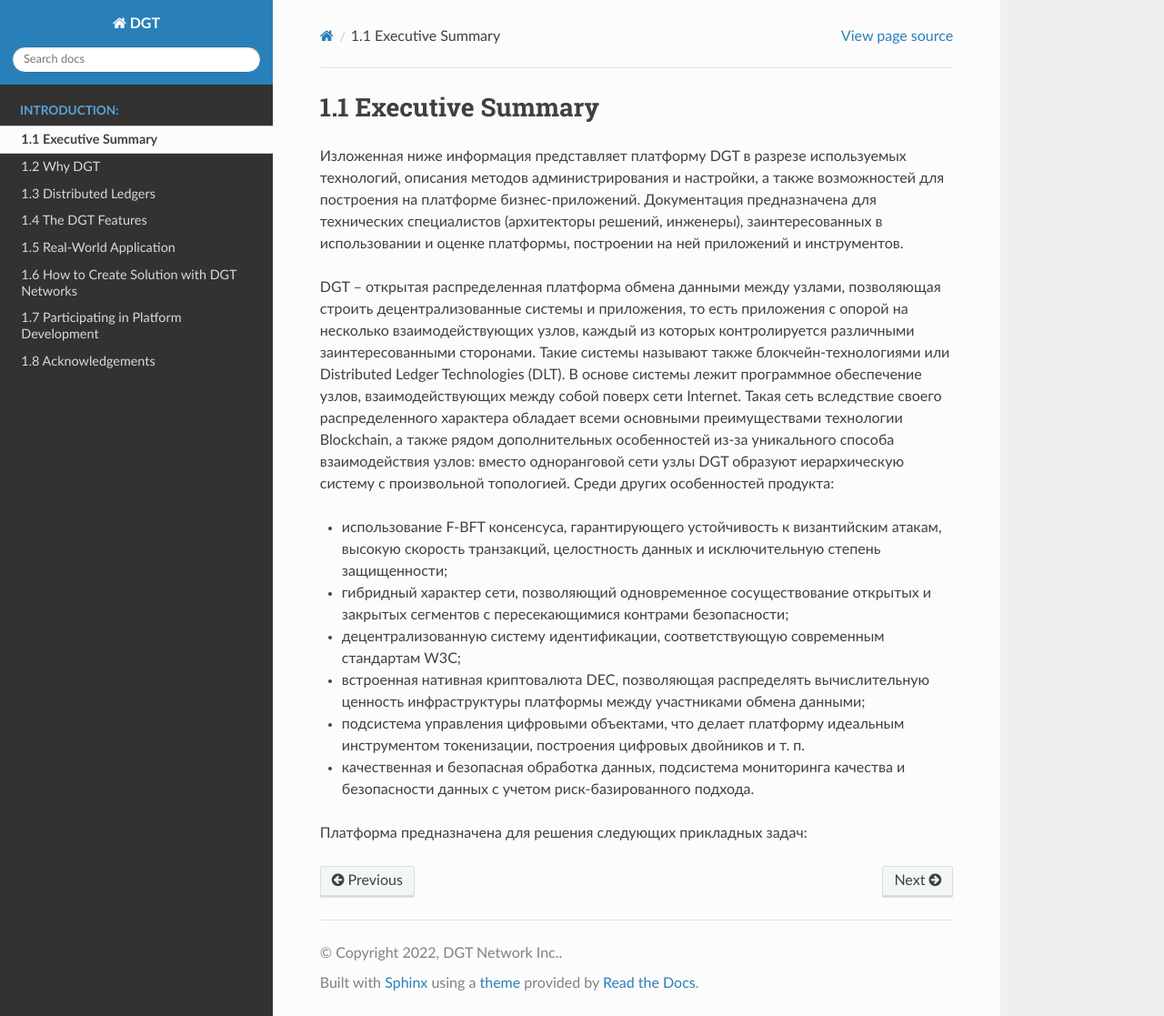
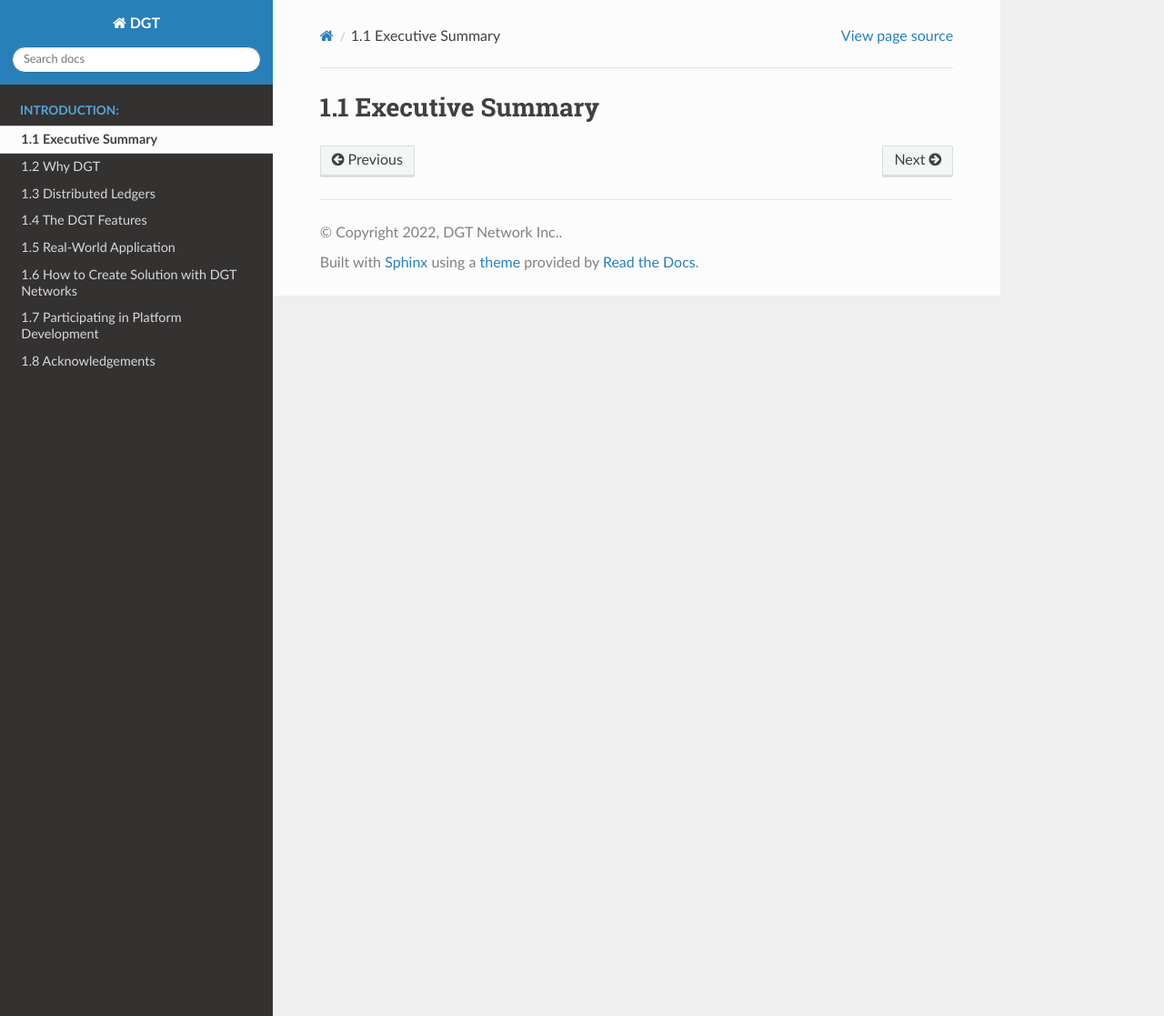
Before and after one commit to DGT-Network/DGT-Matagami, a Sphinx documentation site: the page built from docs/INTRODUCTION/1.0_Executive_Summary.rst, in a window 1280 px wide and 1117 px high. Shown: the whole window at 91% size. Built offline with Sphinx 7.4.7 and the Read the Docs theme 2.0.0, drawn with Linux system fonts in a browser that asks for light colours.

Commit message:
editing executive summary

```diff
--- a/docs/INTRODUCTION/1.0_Executive_Summary.rst
+++ b/docs/INTRODUCTION/1.0_Executive_Summary.rst
@@ -1,20 +1,3 @@
 
 1.1 Executive Summary
 ++++++++
-Изложенная ниже информация представляет платформу DGT в разрезе используемых технологий, описания методов администрирования и настройки, а также возможностей для построения на платформе бизнес-приложений. Документация предназначена для технических специалистов (архитекторы решений, инженеры), заинтересованных в использовании и оценке платформы, построении на ней приложений и инструментов.
-
-DGT – открытая распределенная платформа обмена данными между узлами, позволяющая строить децентрализованные системы и приложения, то есть приложения с опорой на несколько взаимодействующих узлов, каждый из которых контролируется различными заинтересованными сторонами. Такие системы называют также блокчейн-технологиями или Distributed Ledger Technologies (DLT). В основе системы лежит программное обеспечение узлов, взаимодействующих между собой поверх сети Internet. Такая сеть вследствие своего распределенного характера обладает всеми основными преимуществами технологии Blockchain, а также рядом дополнительных особенностей из-за уникального способа взаимодействия узлов: вместо одноранговой сети узлы DGT образуют иерархическую систему с произвольной топологией. Среди других особенностей продукта:
-
-•	использование F-BFT консенсуса, гарантирующего устойчивость к византийским атакам, высокую скорость транзакций, целостность данных и исключительную степень защищенности;
-
-•	гибридный характер сети, позволяющий одновременное сосуществование открытых и закрытых сегментов с пересекающимися контрами безопасности;
-
-•	децентрализованную систему идентификации, соответствующую современным стандартам W3C;
-
-•	встроенная нативная криптовалюта DEC, позволяющая распределять вычислительную ценность инфраструктуры платформы между участниками обмена данными;
-
-•	подсистема управления цифровыми объектами, что делает платформу идеальным инструментом токенизации, построения цифровых двойников и т. п.
-
-•	качественная и безопасная обработка данных, подсистема мониторинга качества и безопасности данных с учетом риск-базированного подхода.
-
-Платформа предназначена для решения следующих прикладных задач:
```
Also changed, not shown: 2 other files.
